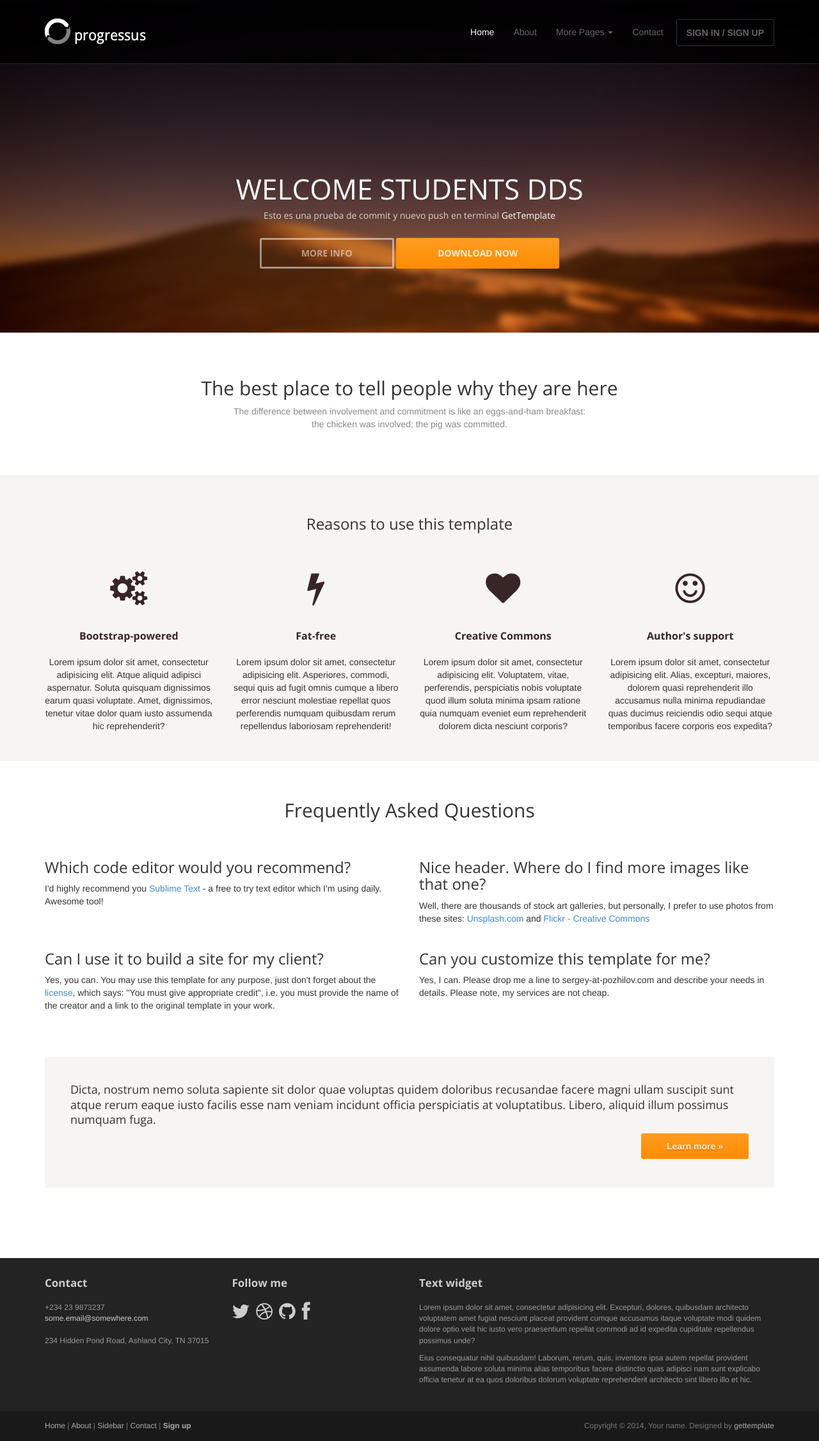
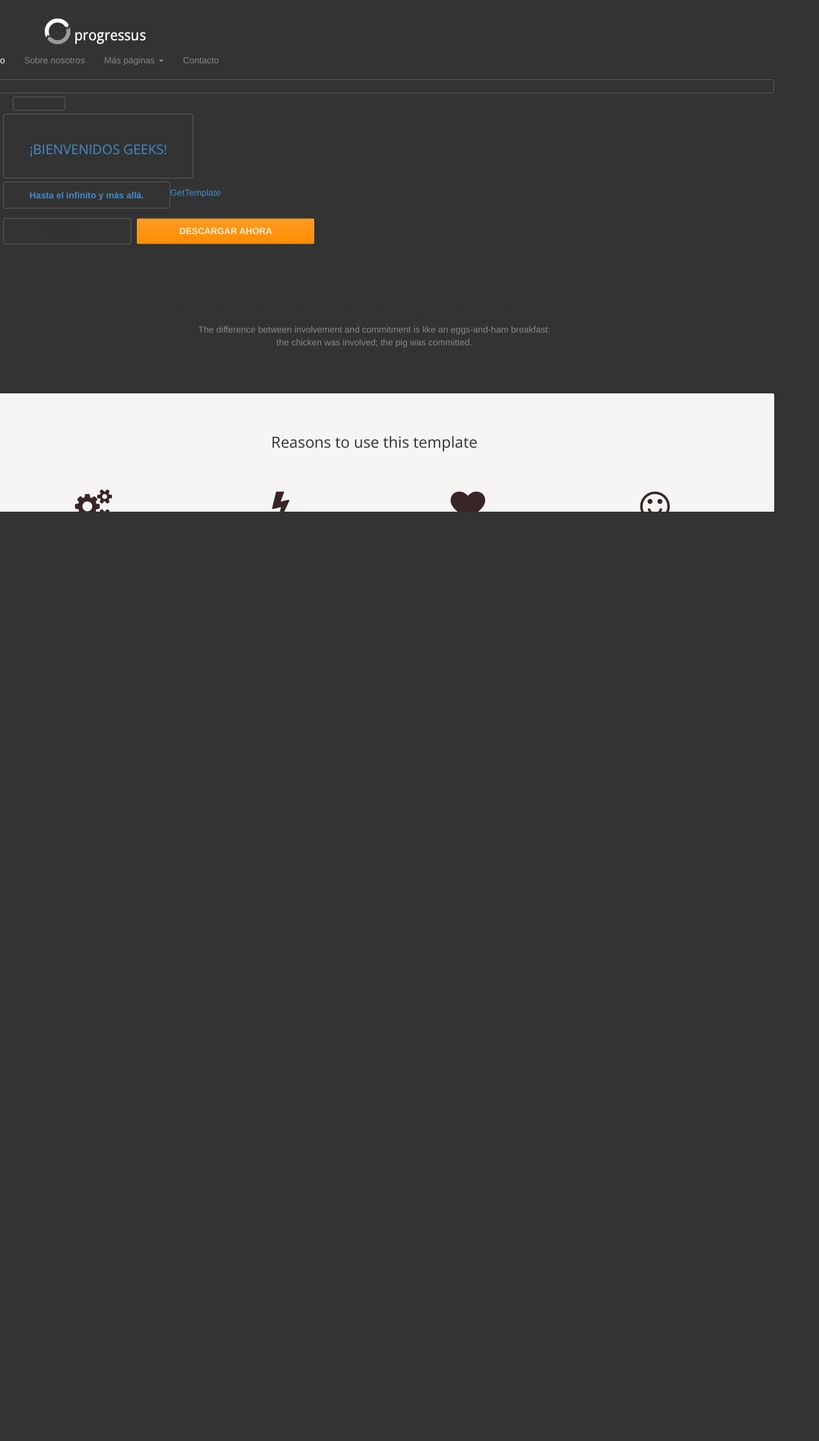
Before and after one commit to renzosrmnt/PruebaRailway, a PHP site: page / in a window 1280 px wide. Shown: the whole page at 64% size. After the commit the page ends 800 px from the top, so only its background shows below. Run offline with PHP 8.4, Linux system fonts and the light colour scheme; some libraries are stand-ins or nearby versions.

Commit message:
Cambios Index

```diff
--- a/index.php
+++ b/index.php
@@ -36,17 +36,17 @@
 			</div>
 			<div class="navbar-collapse collapse">
 				<ul class="nav navbar-nav pull-right">
-					<li class="active"><a href="#">Home</a></li>
-					<li><a href="about.php">About</a></li>
+					<li class="active"><a href="#">Inicio</a></li>
+					<li><a href="about.php">Sobre nosotros</a></li>
 					<li class="dropdown">
-						<a href="#" class="dropdown-toggle" data-toggle="dropdown">More Pages <b class="caret"></b></a>
+						<a href="#" class="dropdown-toggle" data-toggle="dropdown">Más páginas <b class="caret"></b></a>
 						<ul class="dropdown-menu">
 							<li><a href="sidebar-left.php">Left Sidebar</a></li>
 							<li class="active"><a href="sidebar-right.php">Right Sidebar</a></li>
 						</ul>
 					</li>
-					<li><a href="contact.php">Contact</a></li>
-					<li><a class="btn" href="signin.php">SIGN IN / SIGN UP</a></li>
+					<li><a href="contact.php">Contacto</a></li>
+					<li><a class="btn" href="INICIAR SESIÓN / REGISTRARSE</a></li>
 				</ul>
 			</div><!--/.nav-collapse -->
 		</div>
@@ -57,9 +57,9 @@
 	<header id="head">
 		<div class="container">
 			<div class="row">
-				<h1 class="lead">WELCOME STUDENTS DDS</h1>
-				<p class="tagline">Esto es una prueba de commit y nuevo push en terminal <a href="http://www.gettemplate.com/?utm_source=progressus&amp;utm_medium=template&amp;utm_campaign=progressus">GetTemplate</a></p>
-				<p><a class="btn btn-default btn-lg" role="button">MORE INFO</a> <a class="btn btn-action btn-lg" role="button">DOWNLOAD NOW</a></p>
+				<h1 class="lead">¡BIENVENIDOS GEEKS!</h1>
+				<p class="tagline">Hasta el infinito y más allá. <a href="http://www.gettemplate.com/?utm_source=progressus&amp;utm_medium=template&amp;utm_campaign=progressus">GetTemplate</a></p>
+				<p><a class="btn btn-default btn-lg" role="button">MÁS INFO</a> <a class="btn btn-action btn-lg" role="button">DESCARGAR AHORA</a></p>
 			</div>
 		</div>
 	</header>
@@ -68,7 +68,7 @@
 	<!-- Intro -->
 	<div class="container text-center">
 		<br> <br>
-		<h2 class="thin">The best place to tell people why they are here</h2>
+		<h2 class="thin">Deja volar tu imaginación con la tecnología.</h2>
 		<p class="text-muted">
 			The difference between involvement and commitment is like an eggs-and-ham breakfast:<br>
 			the chicken was involved; the pig was committed.
```
